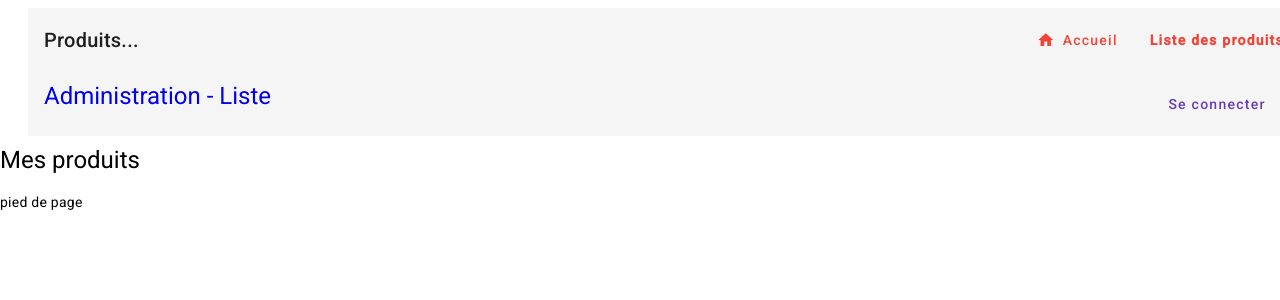
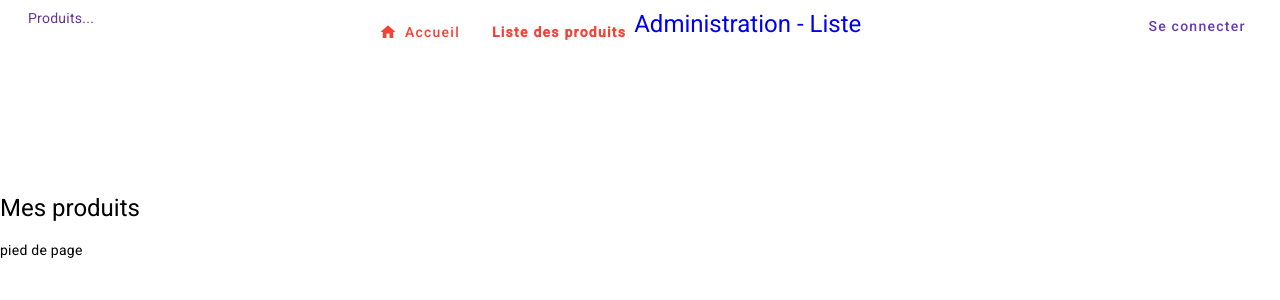
Before and after one commit to TITAN-85/ANGULAR, an Angular app: page /produit in a window 1280 px wide. Shown: the top 300 px of the page. Built offline with nearby package versions, Linux system fonts and the light colour scheme; no server answers.

Commit message:
no message

```diff
--- a/package.json
+++ b/package.json
@@ -3,7 +3,7 @@
   "version": "0.0.0",
   "scripts": {
     "ng": "ng",
-    "start": "ng serve",
+    "start": "ng serve -o",
     "build": "ng build",
     "watch": "ng build --watch --configuration development",
     "test": "ng test"
--- a/src/app/biero.service.ts
+++ b/src/app/biero.service.ts
@@ -37,7 +37,6 @@ export class BieroService {
     })};
 
     return this.http.post<IBiere>(this.url_biero + id_biere, data, httpOptions);
-
   }
 
 }
--- a/src/app/entete/entete.component.html
+++ b/src/app/entete/entete.component.html
@@ -1,6 +1,6 @@
 
-<mat-toolbar>
-  <mat-toolbar-row>
+<!--<mat-toolbar>-->
+<!--  <mat-toolbar-row>-->
 <!--  <span>Produits...</span>-->
     <span class="filler" >Produits...</span>
     <nav>
@@ -8,9 +8,9 @@
       <a mat-button color="warn"  routerLink="/" routerLinkActive="estActif" [routerLinkActiveOptions]="{exact: true}"><mat-icon>home</mat-icon><span>Accueil</span></a>
       <a mat-button color="warn" routerLink="/produit" routerLinkActive="estActif">Liste des produits</a>
     </nav>
-  </mat-toolbar-row>
+<!--  </mat-toolbar-row>-->
 
-  <mat-toolbar-row>
+<!--  <mat-toolbar-row>-->
     <h1><a routerLink="/"> {{titre}} - {{soustitre}}</a></h1>
     <span class="spacer"></span>
 
@@ -20,5 +20,5 @@
 <!--    <span>-->
 <!--        <p>Connecté : <button (click)="seConnecter()">{{msgConnecter}}</button></p>-->
 <!--    </span>-->
-  </mat-toolbar-row>
-</mat-toolbar>
+<!--  </mat-toolbar-row>-->
+<!--</mat-toolbar>-->
--- a/src/app/produit/produit.component.html
+++ b/src/app/produit/produit.component.html
@@ -3,6 +3,7 @@
     <p><a routerLink="/produit/{{produit.id_biere}}">Nom : {{produit.nom}}</a></p>
     <p>Fabricant : {{produit.brasserie}}</p>
 </article>
+
 <ng-template #editable>
     <!--<article  class="unProduit" >
         <p>Nom : <input type="text" [(ngModel)]="produit.nom"></p>
@@ -13,7 +14,9 @@
         <p>Brasserie : <input formControlName="brasserie"></p>
         <p>Description : <textarea formControlName="description"></textarea></p>
         <button (click)="modifier()" [disabled]="!modifForm.dirty || !modifForm.valid">Modifier</button>
+        <button><a routerLink="/produit/{{produit.id_biere}}">Modifier</a></button>
         <button (click)="annuler()" [disabled]="!modifForm.dirty">Annuler</button>
     </form>
+
 </ng-template>
     <p *ngIf="estConnecte">Est éditable ? <input type="checkbox" (change)="changeEditable()" [(ngModel)]="peutEditer"></p>
--- a/src/app/produit/produit.component.scss
+++ b/src/app/produit/produit.component.scss
@@ -2,8 +2,17 @@
   padding-top: calc(20px);
   display: flex;
   flex-wrap: wrap;
+  margin-left: auto;
+  margin-right: auto;
+  background-color: gainsboro;
+  width: 1400px;
+  padding: 20px;
+  margin-top: 20px;
+  text-decoration: none;
+
   .liste {
     display: flex;
     flex-wrap: wrap;
+
   }
 }
```
